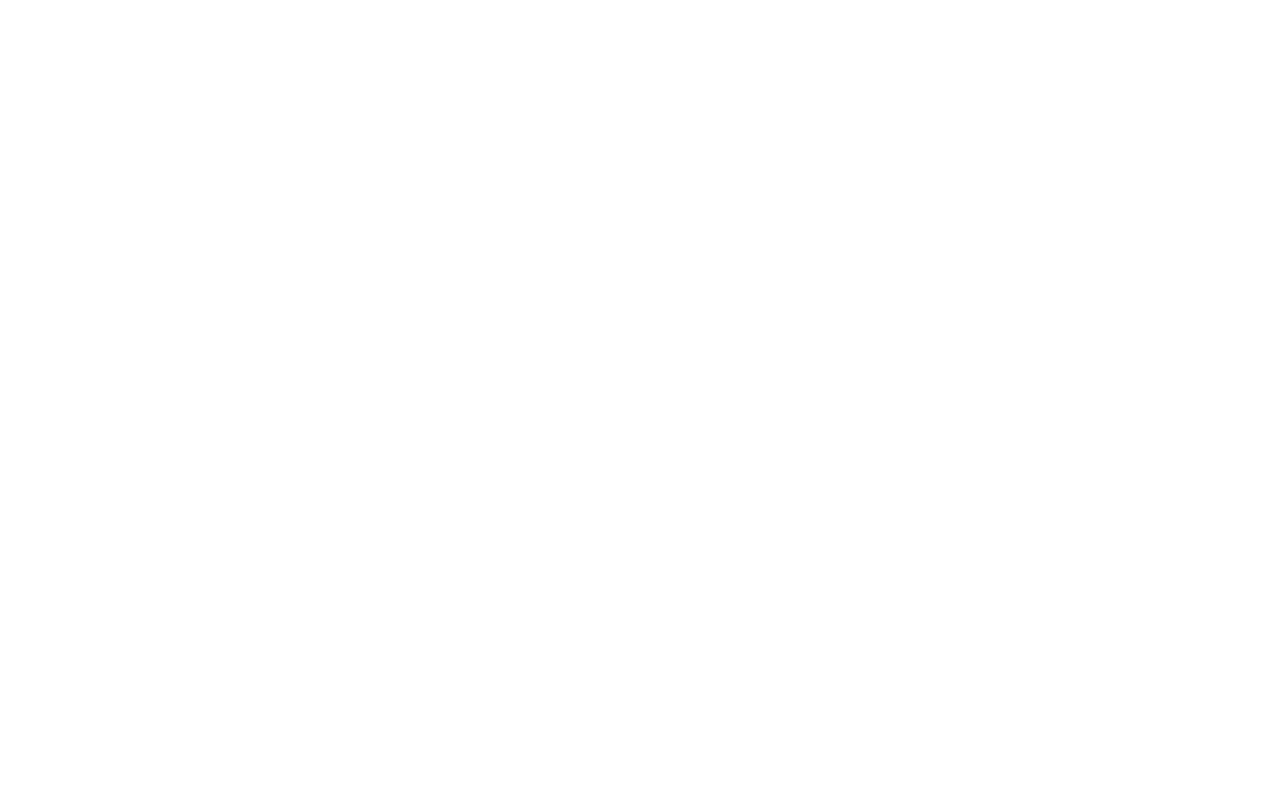
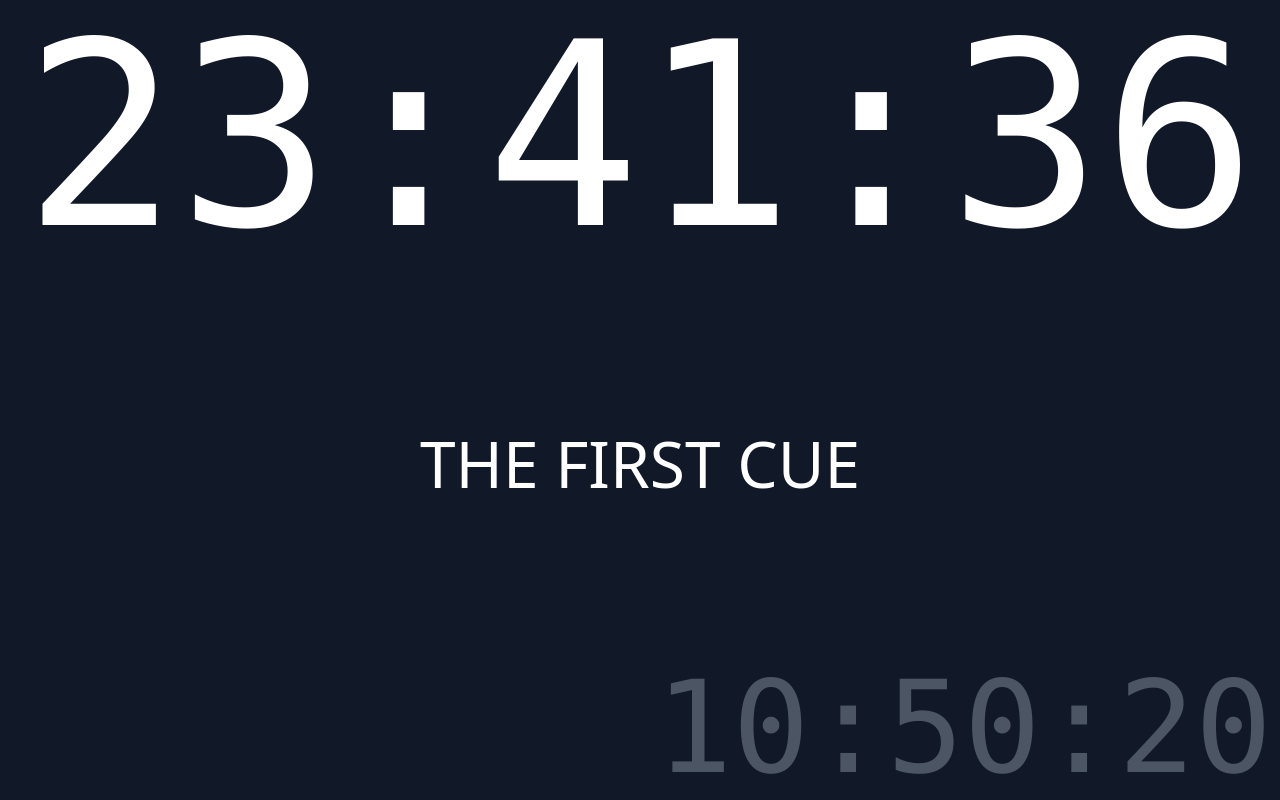
Before and after one commit to vandesmit/stageclock-v0, a Nuxt app: page /show in a window 1280 px wide. Before the commit this address had no page. Built offline with nearby package versions, Linux system fonts and the light colour scheme; no server answers.

Commit message:
Add stage screen page on /show

```diff
--- /dev/null
+++ b/components/Clock.vue
@@ -0,0 +1,164 @@
+<script setup>
+const listening = ref(0)
+
+const now = () => new Date().getTime() / 1000
+
+if (!listening.value && typeof EventSource !== 'undefined') {
+  const events = new EventSource('/server-api/messages')
+
+  events.onmessage = (event) => {
+    const message = JSON.parse(event.data)
+    console.log({ message })
+    if ('cue' in message) {
+        cue.value = {
+          ...cue.value,
+          ...message.cue
+        }
+    }
+    if ('pausedRemaining' in message) {
+      pausedRemaining.value = message.pausedRemaining
+    }
+  }
+
+  listening.value = true
+}
+
+const settings = reactive({
+  hideClock: false,
+})
+
+const clock = reactive({
+  hours: '00',
+  minutes: '00',
+  seconds: '00',
+})
+
+// settings for current timer
+const cue = ref({
+  duration: 85296,
+  startedAt: 0,
+  description: 'THE FIRST CUE',
+  whenFinished: 'continue',
+})
+
+const timer = reactive({
+  hours: '00',
+  minutes: '00',
+  seconds: '00',
+  overTime: false,
+})
+
+const startNextCue = () => {
+  secondsRemaining.value = null
+  timer.overTime = false
+
+  cue.value = {
+    duration: 30,
+    startedAt: now(),
+    description: 'THE SECOND CUE',
+    whenFinished: 'negative',
+  }
+}
+
+const secondsRemaining = ref(0)
+const pausedRemaining = ref(0)
+
+// get single digit without sign and return with leading zero
+const checkSingleDigit = digit => ('0' + Math.abs(digit)).slice(-2)
+
+const setClock = (date) => {
+  clock.hours = checkSingleDigit(date.getHours())
+  clock.minutes = checkSingleDigit(date.getMinutes())
+  clock.seconds = checkSingleDigit(date.getSeconds())
+}
+
+const setTimer = (date) => {
+  const {
+    duration = 0,
+    startedAt,
+    whenFinished
+  } = cue.value
+
+  secondsRemaining.value = pausedRemaining.value || duration || 0
+
+  // calculate remaining time in seconds
+  if (startedAt) {
+    secondsRemaining.value = parseInt(startedAt) + parseInt(pausedRemaining.value || duration) - parseInt(date.getTime() / 1000)
+  }
+
+  // if over time
+  if (duration && startedAt && secondsRemaining.value <= 0) {
+    switch(whenFinished) {
+      case 'negative':
+        timer.overTime = true
+        break
+      case 'stop':
+        secondsRemaining.value = 0
+        break
+      case 'continue':
+        secondsRemaining.value = 0
+        startNextCue()
+        break
+      default:
+        timer.overTime = true
+        break
+    }
+  } else {
+    timer.overTime = false
+  }
+
+  // calculate seperate times
+  const hours = parseInt(secondsRemaining.value / 3600)
+  const minutes = parseInt(secondsRemaining.value / 60) - hours * 60
+  const seconds = parseInt(secondsRemaining.value) - minutes * 60 - hours * 3600
+
+  // set times
+  timer.hours = checkSingleDigit(hours)
+  timer.minutes = checkSingleDigit(minutes)
+  timer.seconds = checkSingleDigit(seconds)
+}
+
+
+// update clock & timer
+setInterval(() => {
+  const date = new Date()
+  setClock(date)
+  setTimer(date)
+}, 100)
+
+/**
+ * NOTES
+ *
+ * Timers
+ * - name
+ * - duration
+ * - start time
+ * - when finished
+ *    0 - go negative
+ *    1 - stop
+ *    2 - auto continue
+ *
+ * Interface
+ * - Show clock
+ *
+ * Features
+ * * re-order
+ * * default list
+ */
+
+</script>
+<template>
+<div class="flex h-[100%] w-[100%] flex-col justify-between bg-gray-900 text-white">
+  <div
+    class="font-mono text-[20vw] leading-none text-center"
+    :class="{
+      'text-red-500': timer.overTime
+    }"
+  >{{ timer.hours }}:{{ timer.minutes }}:{{ timer.seconds }}</div>
+  <div class="text-[5vw] leading-none text-center mt-2">{{ cue.description }}</div>
+  <div
+    v-if="!settings.hideClock"
+    class="font-mono text-[10vw] leading-none text-right text-gray-600 mt-2"
+  >{{ clock.hours }}:{{ clock.minutes }}:{{ clock.seconds }}</div>
+</div>
+</template>
--- /dev/null
+++ b/pages/show.vue
@@ -0,0 +1,5 @@
+<template>
+  <div class="h-screen w-screen overflow-hidden bg-gray-900 text-white p-2">
+    <Clock />
+  </div>
+</template>
```
